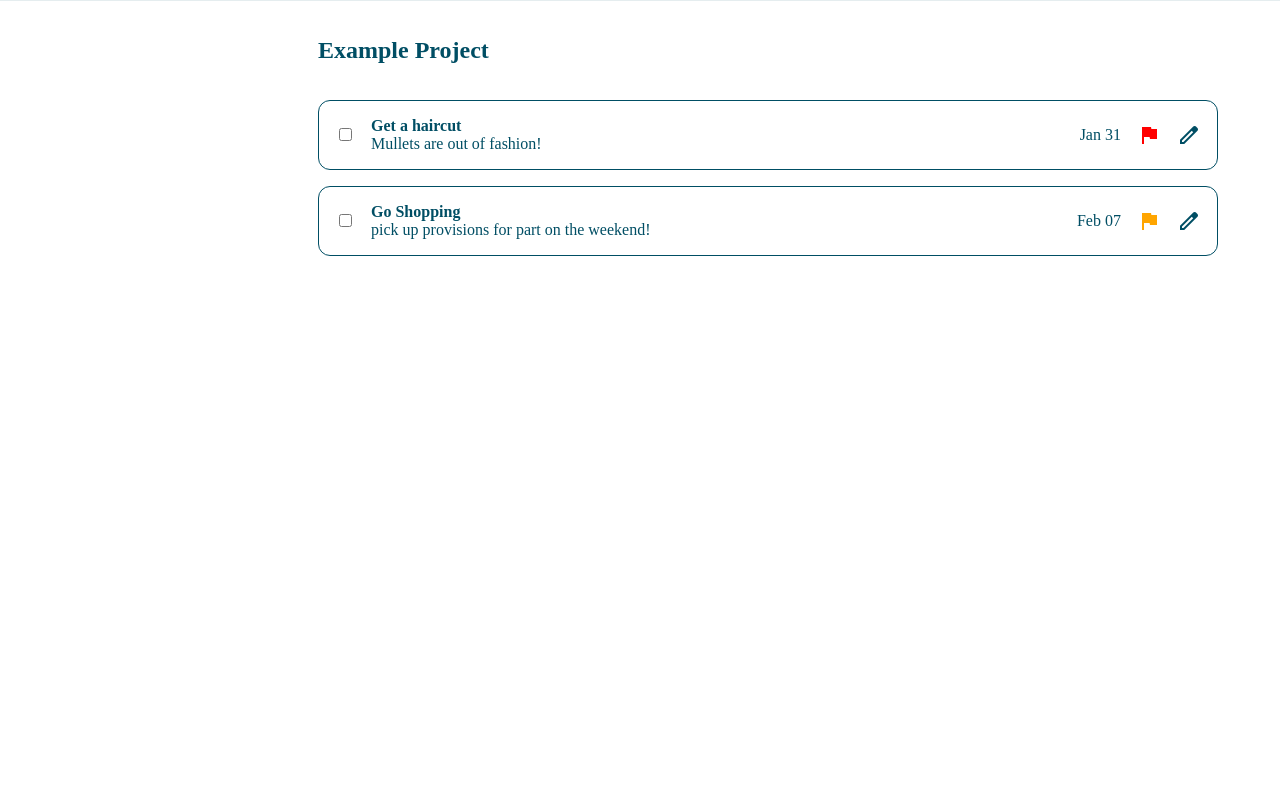
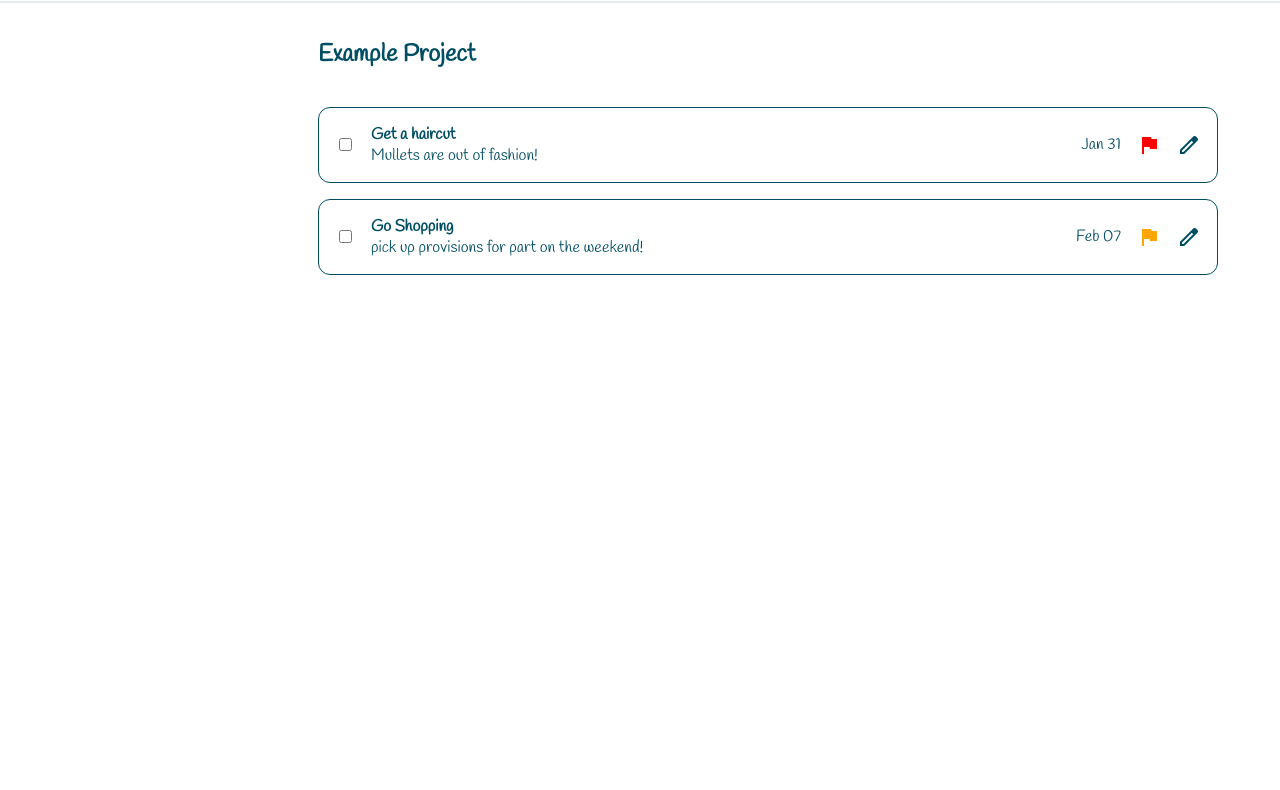
Before and after one commit to TomBuge/to-do-list, a website built with webpack: page src/template.html in a window 1280 px wide. Shown: the part 85-875 px from the top of the page. Built offline with nearby package versions, Linux system fonts and the light colour scheme.

```diff
--- a/src/template.html
+++ b/src/template.html
@@ -4,7 +4,7 @@
     <meta charset="UTF-8">
     <meta name="viewport" content="width=device-width, initial-scale=1.0">
     <link rel="stylesheet" href="https://fonts.googleapis.com/css2?family=Material+Symbols+Outlined:opsz,wght,FILL,GRAD@20..48,100..700,0..1,-50..200" />
-    <link href="@import url('https://fonts.googleapis.com/css2?family=Handlee:wght@400;800&display=swap' rel="stylesheet">
+    <link href="https://fonts.googleapis.com/css2?family=Handlee:wght@400;800&display=swap" rel="stylesheet">
     <title>TODOapp</title>
 </head>
 <body>
```
Also changed, not shown: dist/index.html (added), dist/main.js (added), 2 other files.
